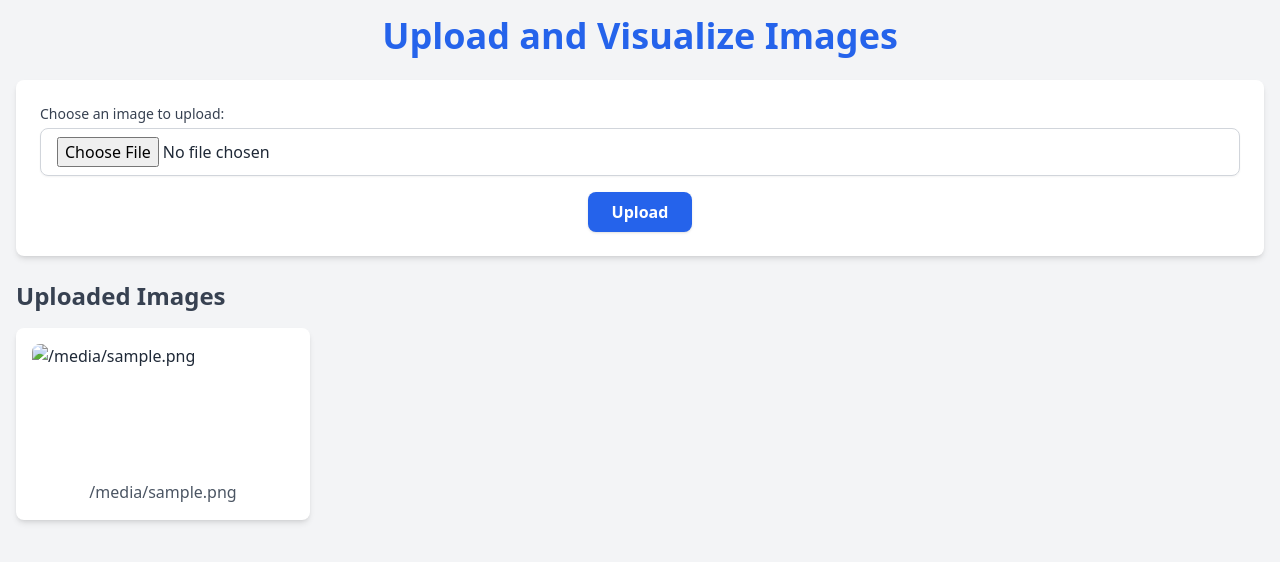
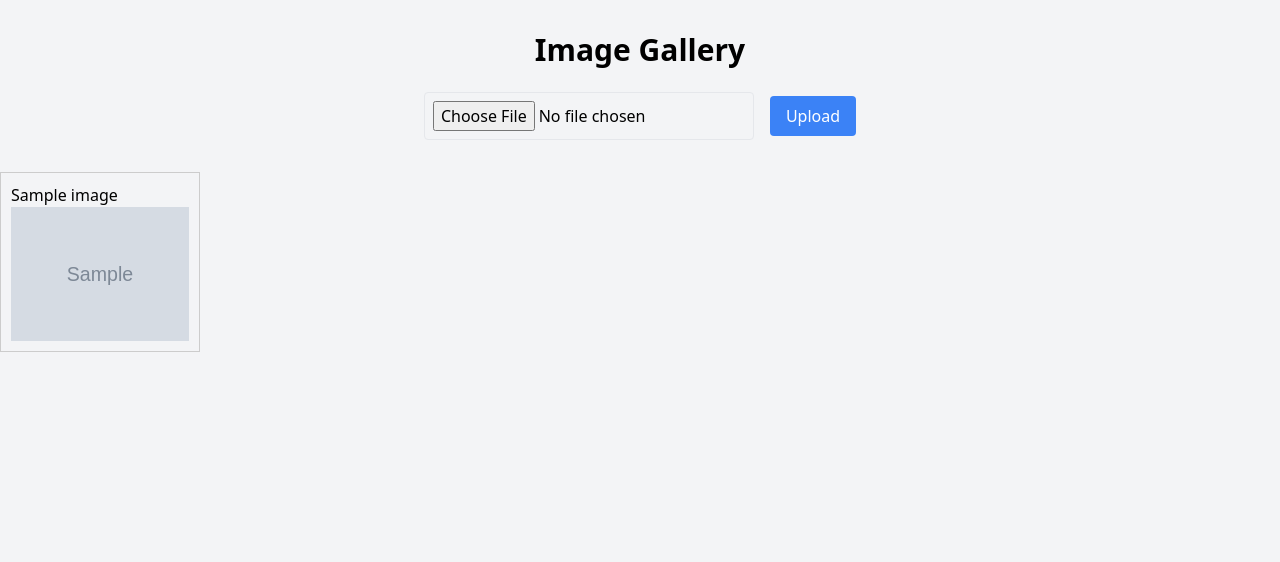
Before and after one commit to edavid2021/NativeDev-Project1, a Flask app: template project_1/templates/index.html in a window 1280 px wide. Shown: the top 562 px of the page. Run offline with Flask 3, Linux system fonts and the light colour scheme; the template is opened without the code that fills it: most values are stand-ins (such as "Sample title", 1, 10 or a date in 2020); grey boxes marked "Sample" are stand-in pictures; some libraries are stand-ins or nearby versions.

Commit message:
signed url

```diff
--- a/project_1/app.py
+++ b/project_1/app.py
@@ -1,6 +1,6 @@
 import os
 from flask import Flask, redirect, request, send_file, render_template, jsonify
-from storage import upload_file, get_list_of_files  # Import storage.py functions
+from storage import upload_file, get_list_of_files, generate_signed_url  # Import storage.py functions
 
 # Ensure the 'files' directory exists for temporary local storage
 os.makedirs('files', exist_ok=True)
@@ -8,13 +8,25 @@
 app = Flask(__name__)
 
 # Define your GCP bucket name here
-GCP_BUCKET_NAME = "your-gcp-bucket-name"
+GCP_BUCKET_NAME = "jpeg-bucket"
 
 @app.route('/')
 def index():
-    # Fetch the list of files from the GCP bucket
+    # Fetch the list of files with URLs from the GCP bucket
     images = get_list_of_files(GCP_BUCKET_NAME)
     return render_template('index.html', images=images)
+
+@app.route('/get-signed-url', methods=['POST'])
+def get_signed_url():
+    data = request.json
+    bucket_name = data.get('bucket')
+    blob_name = data.get('file')
+    if not bucket_name or not blob_name:
+        return jsonify({"error": "Bucket name and file name are required"}), 400
+    signed_url = generate_signed_url(bucket_name, blob_name)
+    if not signed_url:
+        return jsonify({"error": "Failed to generate signed URL"}), 500
+    return jsonify({"signedUrl": signed_url})
 
 @app.route('/upload', methods=["POST"])
 def upload():
--- a/project_1/templates/index.html
+++ b/project_1/templates/index.html
@@ -3,41 +3,56 @@
 <head>
     <meta charset="UTF-8">
     <meta name="viewport" content="width=device-width, initial-scale=1.0">
-    <title>Upload and Visualize Images</title>
+    <title>Image Gallery</title>
     <script src="https://cdn.tailwindcss.com"></script>
+    <script>
+        async function refreshSignedUrl(imageElement, bucketName, fileName) {
+            try {
+                const response = await fetch('/get-signed-url', {
+                    method: 'POST',
+                    headers: { 'Content-Type': 'application/json' },
+                    body: JSON.stringify({ bucket: bucketName, file: fileName }),
+                });
+
+                if (response.ok) {
+                    const { signedUrl } = await response.json();
+                    imageElement.src = signedUrl; // Update the image source
+                } else {
+                    console.error('Failed to fetch a new signed URL');
+                }
+            } catch (error) {
+                console.error('Error refreshing signed URL:', error);
+            }
+        }
+
+        function handleImageError(event, bucketName, fileName) {
+            console.warn(`Signed URL expired for ${fileName}, refreshing...`);
+            refreshSignedUrl(event.target, bucketName, fileName);
+        }
+    </script>
 </head>
-<body class="bg-gray-100 text-gray-800">
-    <div class="container mx-auto p-4">
-        <h1 class="text-4xl font-bold text-center text-blue-600 mb-6">Upload and Visualize Images</h1>
+<body class="bg-gray-100">
+    <div class="container mx-auto py-8">
+        <h1 class="text-3xl font-bold text-center mb-6">Image Gallery</h1>
 
-        <!-- File Upload Form -->
-        <form method="POST" enctype="multipart/form-data" action="/" class="bg-white p-6 rounded-lg shadow-md mb-6">
-            <div class="mb-4">
-                <label for="file" class="block text-sm font-medium text-gray-700">Choose an image to upload:</label>
-                <input type="file" id="file" name="file" accept="image/*"
-                       class="mt-1 block w-full px-4 py-2 border border-gray-300 rounded-lg shadow-sm focus:ring-blue-500 focus:border-blue-500">
-            </div>
-            <div class="text-center">
-                <button type="submit"
-                        class="px-6 py-2 bg-blue-600 text-white font-semibold rounded-lg shadow hover:bg-blue-700">
-                    Upload
-                </button>
+        <!-- Upload Form -->
+        <form method="post" enctype="multipart/form-data" action="/upload" class="mb-8">
+            <div class="flex items-center justify-center">
+                <input type="file" name="form_file" accept="image/jpeg, image/png" class="border p-2 rounded">
+                <button type="submit" class="bg-blue-500 text-white px-4 py-2 ml-4 rounded">Upload</button>
             </div>
         </form>
 
-        <!-- Uploaded Images Section -->
-        <h2 class="text-2xl font-bold text-gray-700 mb-4">Uploaded Images</h2>
-        <ul class="grid grid-cols-1 sm:grid-cols-2 md:grid-cols-3 lg:grid-cols-4 gap-6">
-            {% for image in images %}
-            <li class="bg-white rounded-lg shadow-md p-4">
-                <a href="{{ url_for('uploaded_file', filename=image) }}" target="_blank" class="block">
-                    <img src="{{ url_for('uploaded_file', filename=image) }}" alt="{{ image }}"
-                         class="w-full h-32 object-cover rounded-lg mb-2">
-                </a>
-                <p class="text-center font-medium text-gray-600">{{ image }}</p>
-            </li>
-            {% endfor %}
-        </ul>
+        <!-- Image Gallery -->
+        <div style="display: flex; flex-wrap: wrap; gap: 20px;">
+        {% for image in images %}
+        <div style="border: 1px solid #ccc; padding: 10px; width: 200px;">
+            <p>{{ image.name }}</p>
+            <img src="{{ image.url }}" alt="{{ image.name }}" style="width: 100%; height: auto;"
+                 onerror="handleImageError(this, '{{ image.bucket }}', '{{ image.name }}')">
+        </div>
+        {% endfor %}
+        </div>
     </div>
 </body>
 </html>
```
Also changed, not shown: project_1/storage.py (+24 -2 lines).
